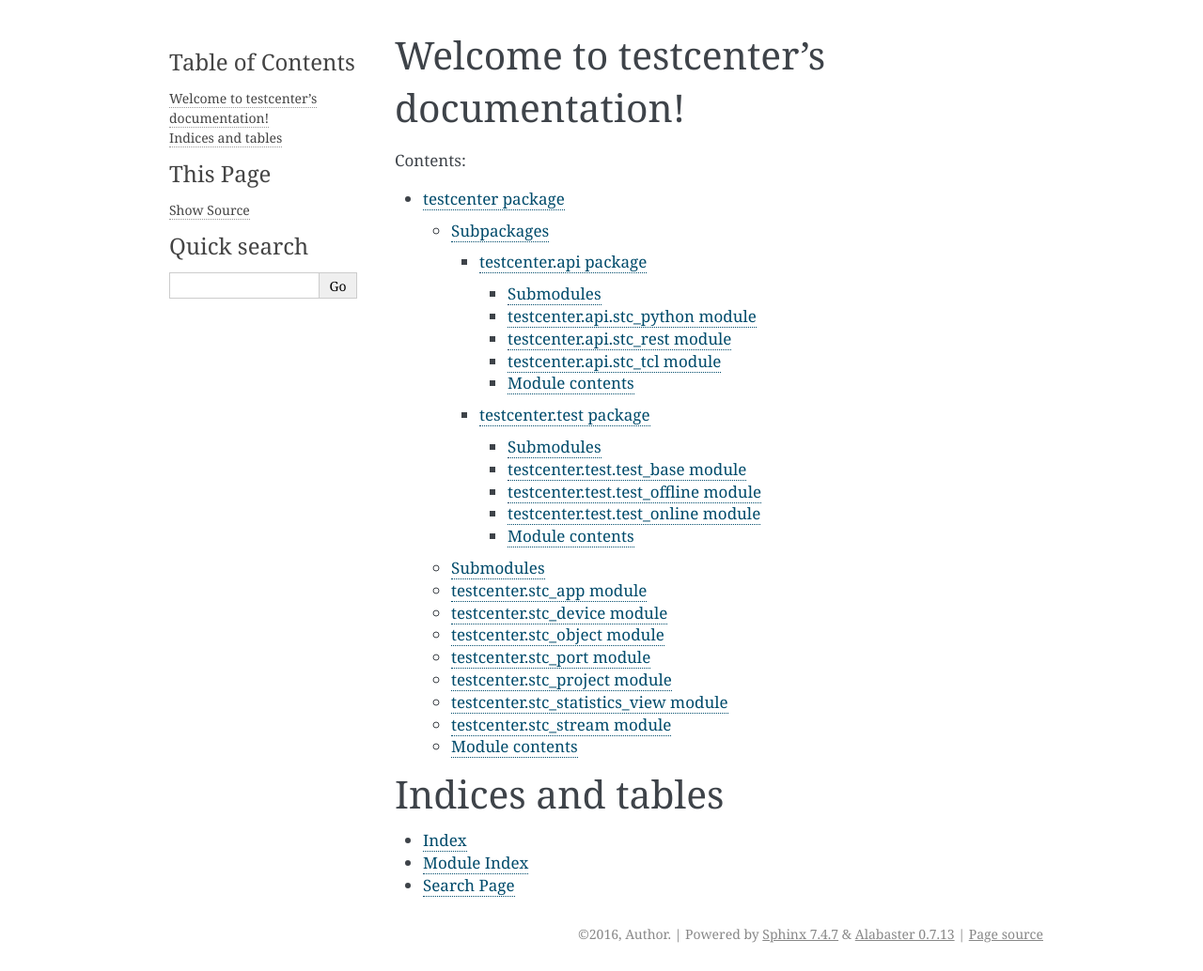
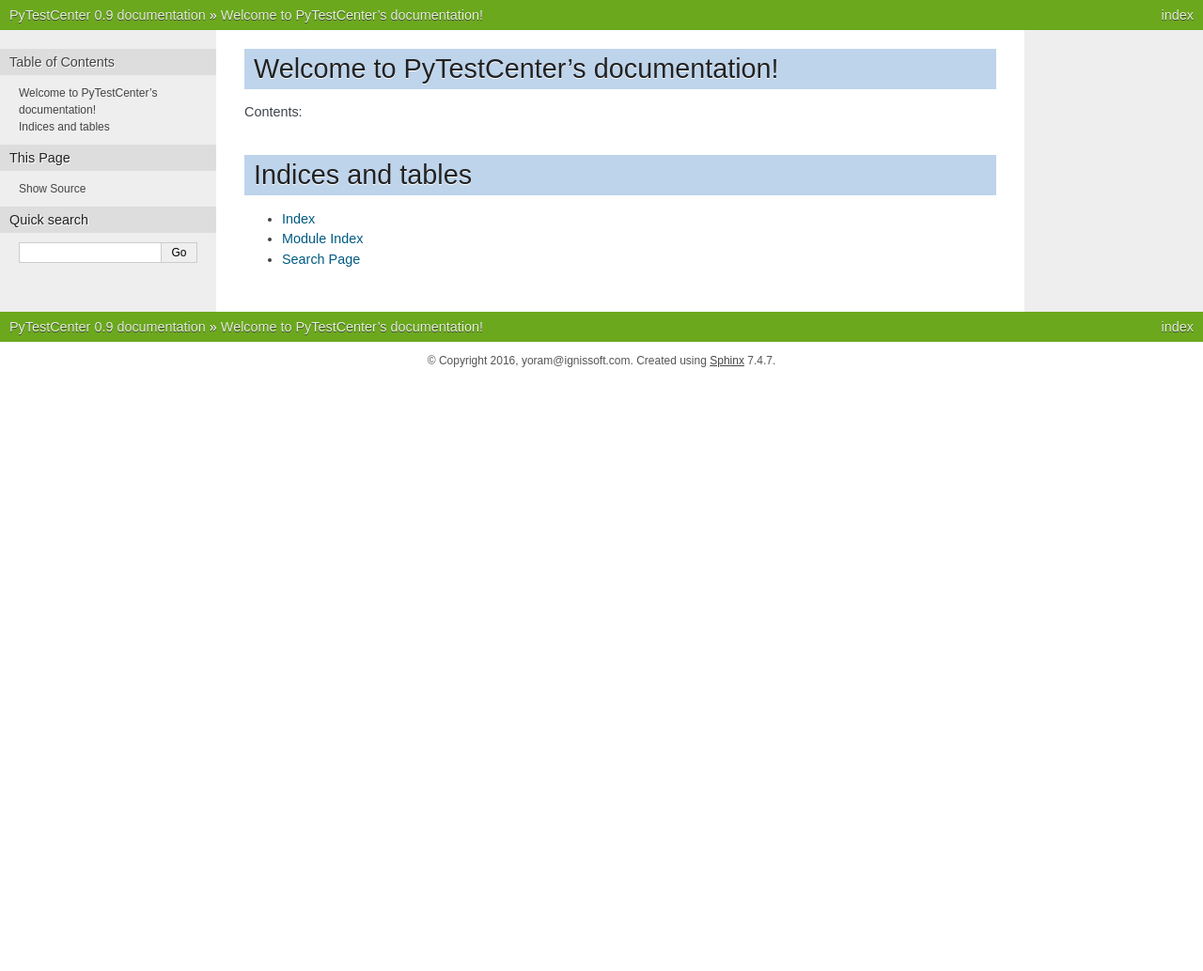
Before and after one commit to shmir/PyTestCenter, a Sphinx documentation site: the page built from docs/index.rst, in a window 1280 px wide. Shown: the whole page at 94% size. Built offline with Sphinx 7.4.7, drawn with Linux system fonts in a browser that asks for light colours; after the commit the page ends 900 px from its top, so only the background shows below that.

```diff
--- a/docs/conf.py
+++ b/docs/conf.py
@@ -1,7 +1,7 @@
 # -*- coding: utf-8 -*-
 #
-# testcenter documentation build configuration file, created by
-# sphinx-quickstart on Fri Nov 25 17:15:42 2016.
+# PyTestCenter documentation build configuration file, created by
+# sphinx-quickstart on Thu Dec 22 16:11:21 2016.
 #
 # This file is execfile()d with the current directory set to its
 # containing dir.
@@ -15,6 +15,7 @@
 import sys
 import os
 import shlex
+import pkg_resources
 
 # If extensions (or modules to document with autodoc) are in another directory,
 # add these directories to sys.path here. If the directory is relative to the
@@ -31,8 +32,8 @@
 # ones.
 extensions = [
     'sphinx.ext.autodoc',
+    'sphinx.ext.intersphinx',
     'sphinx.ext.todo',
-    'sphinx.ext.viewcode',
 ]
 
 # Add any paths that contain templates here, relative to this directory.
@@ -50,25 +51,25 @@
 master_doc = 'index'
 
 # General information about the project.
-project = u'testcenter'
-copyright = u'2016, Author'
-author = u'Author'
+project = u'PyTestCenter'
+copyright = u'2016, yoram@ignissoft.com'
+author = u'yoram@ignissoft.com'
 
 # The version info for the project you're documenting, acts as replacement for
 # |version| and |release|, also used in various other places throughout the
 # built documents.
 #
+# The full version, including alpha/beta/rc tags.
+release = pkg_resources.get_distribution(project).version
 # The short X.Y version.
-version = ''
-# The full version, including alpha/beta/rc tags.
-release = ''
+version = '.'.join(release.split('.')[:2])
 
 # The language for content autogenerated by Sphinx. Refer to documentation
 # for a list of supported languages.
 #
 # This is also used if you do content translation via gettext catalogs.
 # Usually you set "language" from the command line for these cases.
-language = 'en'
+language = None
 
 # There are two options for replacing |today|: either, you set today to some
 # non-false value, then it is used:
@@ -112,7 +113,7 @@
 
 # The theme to use for HTML and HTML Help pages.  See the documentation for
 # a list of builtin themes.
-html_theme = 'alabaster'
+html_theme = 'nature'
 
 # Theme options are theme-specific and customize the look and feel of a theme
 # further.  For a list of options available for each theme, see the
@@ -204,7 +205,7 @@
 #html_search_scorer = 'scorer.js'
 
 # Output file base name for HTML help builder.
-htmlhelp_basename = 'testcenterdoc'
+htmlhelp_basename = 'PyTestCenterdoc'
 
 # -- Options for LaTeX output ---------------------------------------------
 
@@ -226,8 +227,8 @@
 # (source start file, target name, title,
 #  author, documentclass [howto, manual, or own class]).
 latex_documents = [
-  (master_doc, 'testcenter.tex', u'testcenter Documentation',
-   u'Author', 'manual'),
+  (master_doc, 'PyTestCenter.tex', u'PyTestCenter Documentation',
+   u'yoram@ignissoft.com', 'manual'),
 ]
 
 # The name of an image file (relative to this directory) to place at the top of
@@ -256,7 +257,7 @@
 # One entry per manual page. List of tuples
 # (source start file, name, description, authors, manual section).
 man_pages = [
-    (master_doc, 'testcenter', u'testcenter Documentation',
+    (master_doc, 'pytestcenter', u'PyTestCenter Documentation',
      [author], 1)
 ]
 
@@ -270,8 +271,8 @@
 # (source start file, target name, title, author,
 #  dir menu entry, description, category)
 texinfo_documents = [
-  (master_doc, 'testcenter', u'testcenter Documentation',
-   author, 'testcenter', 'One line description of project.',
+  (master_doc, 'PyTestCenter', u'PyTestCenter Documentation',
+   author, 'PyTestCenter', 'One line description of project.',
    'Miscellaneous'),
 ]
 
@@ -288,71 +289,5 @@
 #texinfo_no_detailmenu = False
 
 
-# -- Options for Epub output ----------------------------------------------
-
-# Bibliographic Dublin Core info.
-epub_title = project
-epub_author = author
-epub_publisher = author
-epub_copyright = copyright
-
-# The basename for the epub file. It defaults to the project name.
-#epub_basename = project
-
-# The HTML theme for the epub output. Since the default themes are not optimized
-# for small screen space, using the same theme for HTML and epub output is
-# usually not wise. This defaults to 'epub', a theme designed to save visual
-# space.
-#epub_theme = 'epub'
-
-# The language of the text. It defaults to the language option
-# or 'en' if the language is not set.
-#epub_language = ''
-
-# The scheme of the identifier. Typical schemes are ISBN or URL.
-#epub_scheme = ''
-
-# The unique identifier of the text. This can be a ISBN number
-# or the project homepage.
-#epub_identifier = ''
-
-# A unique identification for the text.
-#epub_uid = ''
-
-# A tuple containing the cover image and cover page html template filenames.
-#epub_cover = ()
-
-# A sequence of (type, uri, title) tuples for the guide element of content.opf.
-#epub_guide = ()
-
-# HTML files that should be inserted before the pages created by sphinx.
-# The format is a list of tuples containing the path and title.
-#epub_pre_files = []
-
-# HTML files shat should be inserted after the pages created by sphinx.
-# The format is a list of tuples containing the path and title.
-#epub_post_files = []
-
-# A list of files that should not be packed into the epub file.
-epub_exclude_files = ['search.html']
-
-# The depth of the table of contents in toc.ncx.
-#epub_tocdepth = 3
-
-# Allow duplicate toc entries.
-#epub_tocdup = True
-
-# Choose between 'default' and 'includehidden'.
-#epub_tocscope = 'default'
-
-# Fix unsupported image types using the Pillow.
-#epub_fix_images = False
-
-# Scale large images.
-#epub_max_image_width = 0
-
-# How to display URL addresses: 'footnote', 'no', or 'inline'.
-#epub_show_urls = 'inline'
-
-# If false, no index is generated.
-#epub_use_index = True
+# Example configuration for intersphinx: refer to the Python standard library.
+intersphinx_mapping = {'https://docs.python.org/': None}
--- a/docs/index.rst
+++ b/docs/index.rst
@@ -1,17 +1,16 @@
-.. testcenter documentation master file, created by
-   sphinx-quickstart on Fri Nov 25 17:15:42 2016.
+.. PyTestCenter documentation master file, created by
+   sphinx-quickstart on Thu Dec 22 16:11:21 2016.
    You can adapt this file completely to your liking, but it should at least
    contain the root `toctree` directive.
 
-Welcome to testcenter's documentation!
-======================================
+Welcome to PyTestCenter's documentation!
+========================================
 
 Contents:
 
 .. toctree::
-   :maxdepth: 4
+   :maxdepth: 2
 
-   testcenter
 
 
 Indices and tables
--- a/docs/testcenter.api.rst
+++ /dev/null
@@ -1,38 +0,0 @@
-testcenter.api package
-======================
-
-Submodules
-----------
-
-testcenter.api.stc_python module
---------------------------------
-
-.. automodule:: testcenter.api.stc_python
-    :members:
-    :undoc-members:
-    :show-inheritance:
-
-testcenter.api.stc_rest module
-------------------------------
-
-.. automodule:: testcenter.api.stc_rest
-    :members:
-    :undoc-members:
-    :show-inheritance:
-
-testcenter.api.stc_tcl module
------------------------------
-
-.. automodule:: testcenter.api.stc_tcl
-    :members:
-    :undoc-members:
-    :show-inheritance:
-
-
-Module contents
----------------
-
-.. automodule:: testcenter.api
-    :members:
-    :undoc-members:
-    :show-inheritance:
--- a/docs/testcenter.rst
+++ /dev/null
@@ -1,78 +0,0 @@
-testcenter package
-==================
-
-Subpackages
------------
-
-.. toctree::
-
-    testcenter.api
-    testcenter.test
-
-Submodules
-----------
-
-testcenter.stc_app module
--------------------------
-
-.. automodule:: testcenter.stc_app
-    :members:
-    :undoc-members:
-    :show-inheritance:
-
-testcenter.stc_device module
-----------------------------
-
-.. automodule:: testcenter.stc_device
-    :members:
-    :undoc-members:
-    :show-inheritance:
-
-testcenter.stc_object module
-----------------------------
-
-.. automodule:: testcenter.stc_object
-    :members:
-    :undoc-members:
-    :show-inheritance:
-
-testcenter.stc_port module
---------------------------
-
-.. automodule:: testcenter.stc_port
-    :members:
-    :undoc-members:
-    :show-inheritance:
-
-testcenter.stc_project module
------------------------------
-
-.. automodule:: testcenter.stc_project
-    :members:
-    :undoc-members:
-    :show-inheritance:
-
-testcenter.stc_statistics_view module
--------------------------------------
-
-.. automodule:: testcenter.stc_statistics_view
-    :members:
-    :undoc-members:
-    :show-inheritance:
-
-testcenter.stc_stream module
-----------------------------
-
-.. automodule:: testcenter.stc_stream
-    :members:
-    :undoc-members:
-    :show-inheritance:
-
-
-Module contents
----------------
-
-.. automodule:: testcenter
-    :members:
-    :undoc-members:
-    :show-inheritance:
--- a/docs/testcenter.test.rst
+++ /dev/null
@@ -1,38 +0,0 @@
-testcenter.test package
-=======================
-
-Submodules
-----------
-
-testcenter.test.test_base module
---------------------------------
-
-.. automodule:: testcenter.test.test_base
-    :members:
-    :undoc-members:
-    :show-inheritance:
-
-testcenter.test.test_offline module
------------------------------------
-
-.. automodule:: testcenter.test.test_offline
-    :members:
-    :undoc-members:
-    :show-inheritance:
-
-testcenter.test.test_online module
-----------------------------------
-
-.. automodule:: testcenter.test.test_online
-    :members:
-    :undoc-members:
-    :show-inheritance:
-
-
-Module contents
----------------
-
-.. automodule:: testcenter.test
-    :members:
-    :undoc-members:
-    :show-inheritance:
```
Also changed, not shown: 10 other files.
